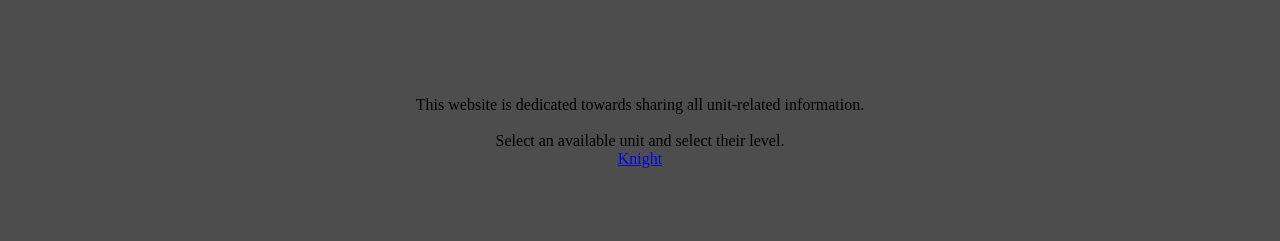
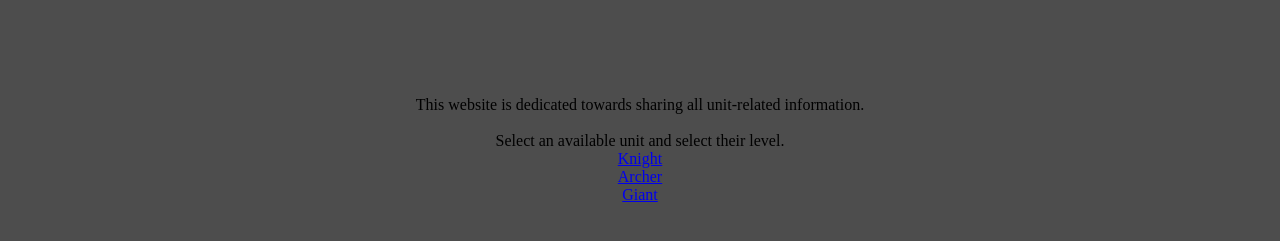
Before and after one commit to damille11/TheWebsite, a plain HTML site: page index.html in a window 1280 px wide. Shown: the part 123-364 px from the top of the page. Drawn offline with Linux system fonts and the light colour scheme.

Commit message:
Update index.html

```diff
--- a/index.html
+++ b/index.html
@@ -20,7 +20,9 @@
         This website is dedicated towards sharing all unit-related information.
         <br><br>
         Select an available unit and select their level. <br>
-        <a href="knight.html">Knight</a>
+        <a href="knight.html">Knight</a> <br>
+        <a href="archer.html">Archer</a> <br>
+        <a href="giant.html">Giant</a>
     </div>
     </form>
   </body>
```
